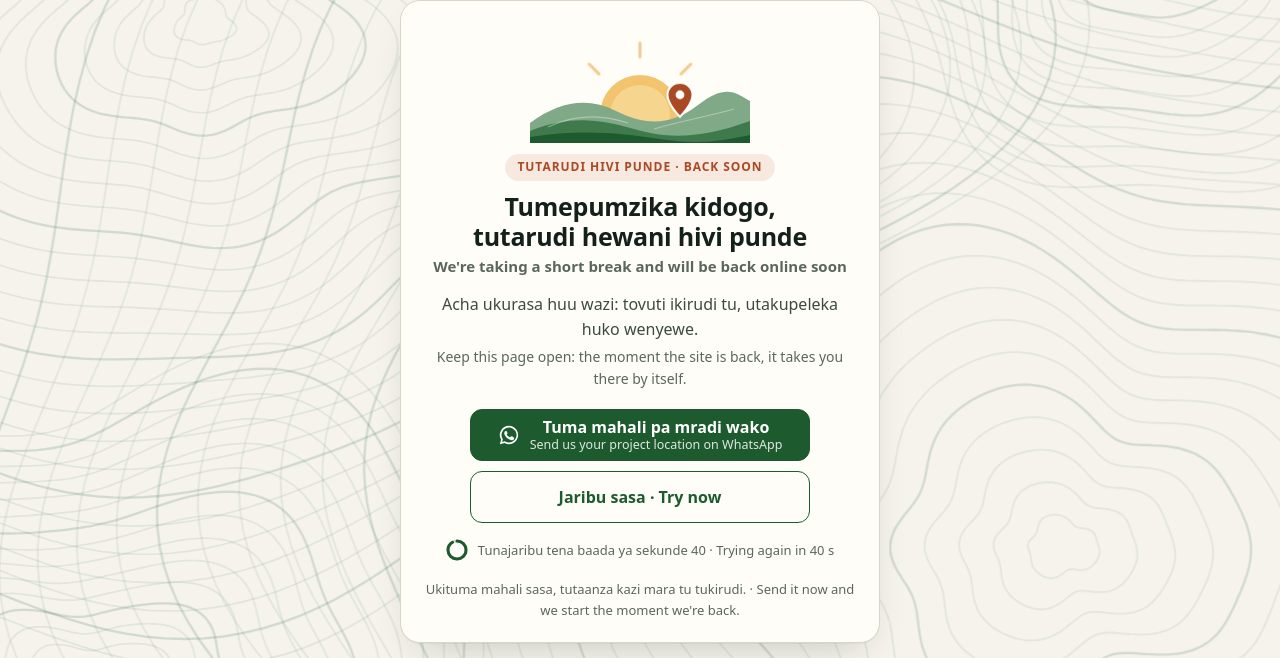
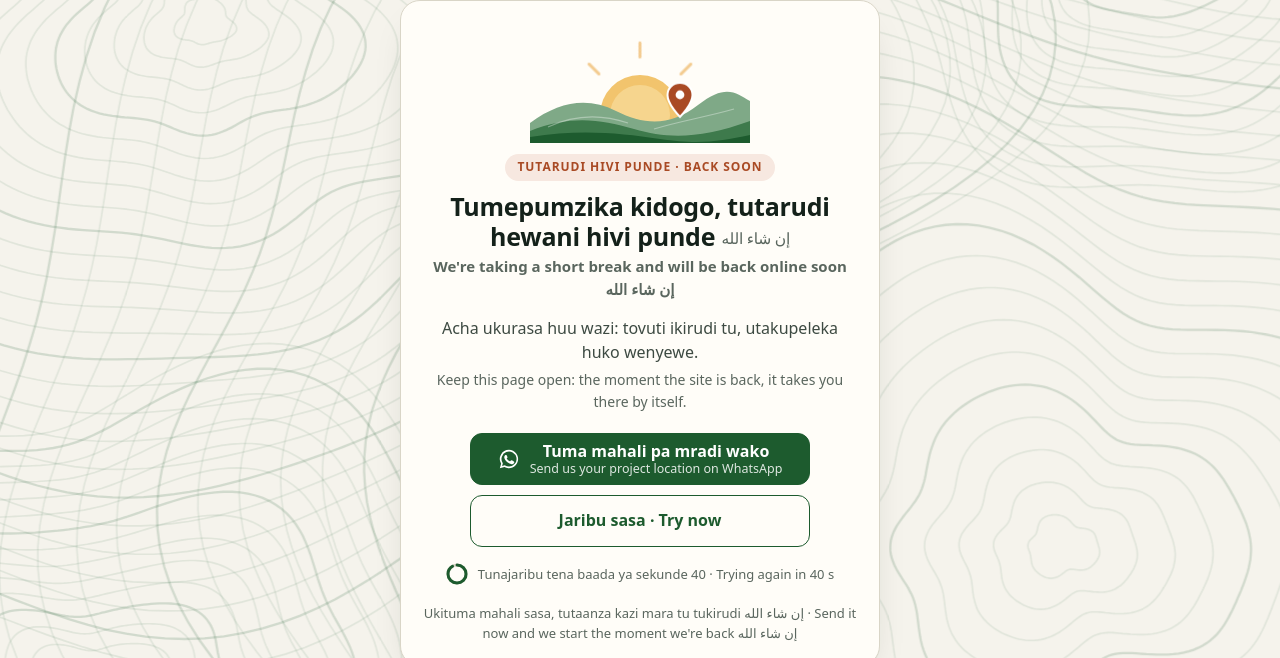
Before and after one commit to ruhluku/mapservice-tz, a plain HTML site: page index.html in a window 1280 px wide. Shown: the part 96-754 px from the top of the page. Drawn offline with Linux system fonts and the light colour scheme; no server answers.

Commit message:
Offline note: add إن شاء الله to the promises

```diff
--- a/index.html
+++ b/index.html
@@ -70,6 +70,8 @@
   .types li span { display: block; font-weight: 500; font-size: 12px; color: var(--ink-3); }
   .types li i { width: 10px; height: 10px; border-radius: 3px; flex: none; }
   .types li.student { grid-column: 1 / -1; background: var(--green-100); border-color: #C6DCCB; }
+  .insha { unicode-bidi: isolate; white-space: nowrap; }
+  h1 .insha { font-size: .62em; font-weight: 500; color: var(--ink-3); vertical-align: .12em; }  /* said, not shouted */
   .note { font-size: 13px; color: var(--ink-3); margin: 18px 0 0; text-align: center; }
   @media (max-width: 360px) { .types { grid-template-columns: 1fr; } h1 { font-size: 22px; } }
   @media (prefers-reduced-motion: reduce) { *, *::after { animation: none !important; transition: none !important; } .wait .bar::after { width: 100%; } }
@@ -101,8 +103,8 @@
           <circle cx="150" cy="72" r="4.4" fill="#fff"/></g>
       </svg>
       <span class="kicker">Tutarudi hivi punde · Back soon</span>
-      <h1>Tumepumzika kidogo, tutarudi hewani hivi punde</h1>
-      <p class="en">We're taking a short break and will be back online soon</p>
+      <h1>Tumepumzika kidogo, tutarudi hewani hivi punde <span class="insha" lang="ar" dir="rtl">إن شاء الله</span></h1>
+      <p class="en">We're taking a short break and will be back online soon <span class="insha" lang="ar" dir="rtl">إن شاء الله</span></p>
       <p class="lead">Acha ukurasa huu wazi: tovuti ikirudi tu, utakupeleka huko wenyewe.
         <span class="en">Keep this page open: the moment the site is back, it takes you there by itself.</span></p>
       <div class="actions">
@@ -115,7 +117,7 @@
         <svg class="ring" viewBox="0 0 22 22" aria-hidden="true"><circle class="bg" cx="11" cy="11" r="9"/><circle class="fg" id="ring" cx="11" cy="11" r="9"/></svg>
         <span id="count">Tunajaribu tena wenyewe…</span>
       </div>
-      <p class="note">Ukituma mahali sasa, tutaanza kazi mara tu tukirudi. · Send it now and we start the moment we're back.</p>
+      <p class="note">Ukituma mahali sasa, tutaanza kazi mara tu tukirudi <span class="insha" lang="ar" dir="rtl">إن شاء الله</span> · Send it now and we start the moment we're back <span class="insha" lang="ar" dir="rtl">إن شاء الله</span></p>
     </div>
 
     <section class="meanwhile">
```
